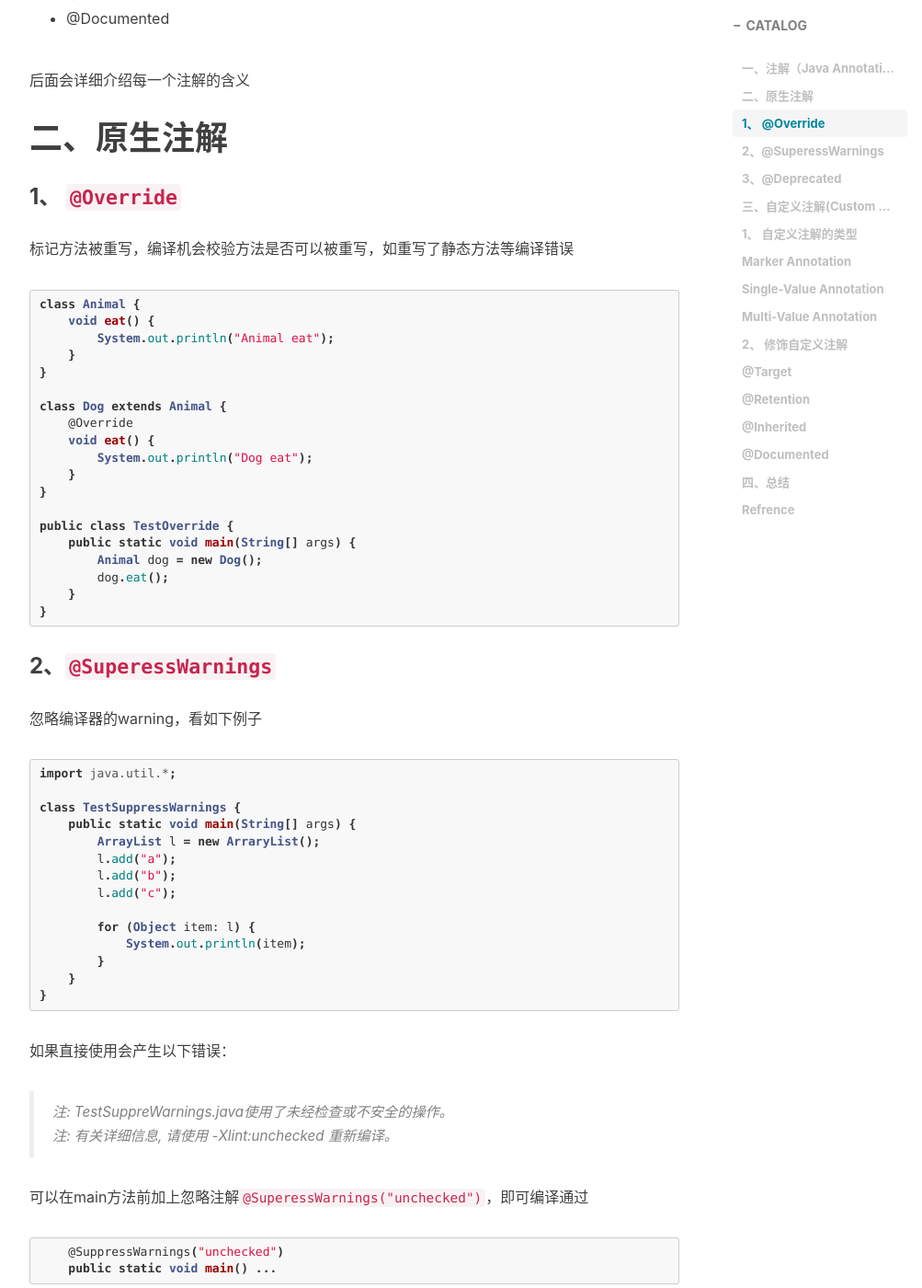
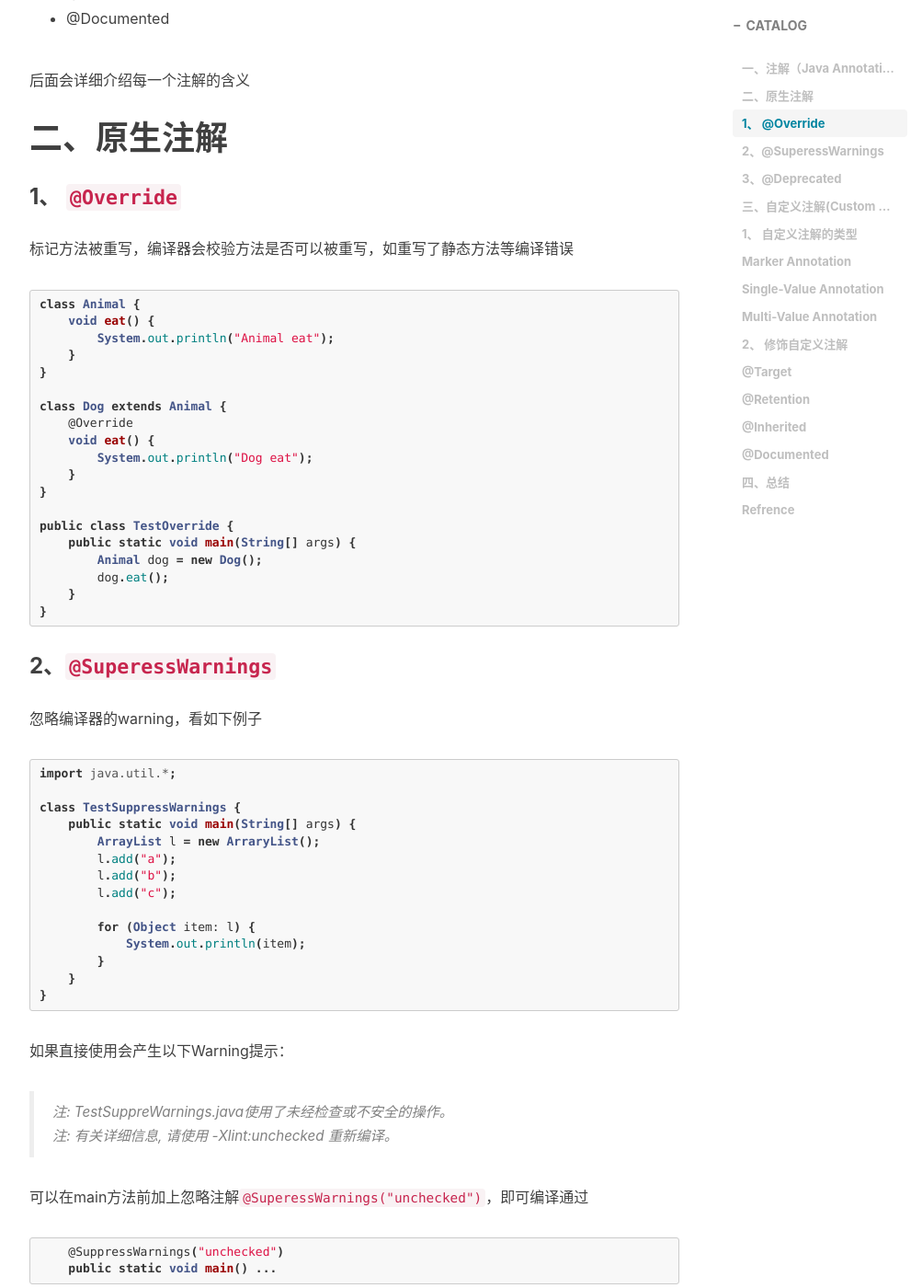
Before and after one commit to ashtongao/ashtongao.github.io, a Jekyll site: the page built from _posts/2019-02-01-详解Annotation的使用.md, in a window 1280 px wide and 1400 px high, scrolled down 1067 px. Shown: the whole window at 92% size, without its empty margins (233-1236 px from the left). Built offline with Jekyll 4.4.1, drawn with Linux system fonts in a browser that asks for light colours; nearby versions of some CDN libraries; comment, search, counter and statistics services are not loaded.

Commit message:
feat: saved

````diff
--- a/_posts/2019-02-01-详解Annotation的使用.md
+++ b/_posts/2019-02-01-详解Annotation的使用.md
@@ -38,7 +38,7 @@ Java Annotaion 从JDK 5.0引入，原生只有三个注解，但是可以自定
 
 ### 1、 `@Override`
 
-标记方法被重写，编译机会校验方法是否可以被重写，如重写了静态方法等编译错误
+标记方法被重写，编译器会校验方法是否可以被重写，如重写了静态方法等编译错误
 
 ```java
 class Animal {
@@ -83,7 +83,7 @@ class TestSuppressWarnings {
 }
 ```
 
-如果直接使用会产生以下错误：
+如果直接使用会产生以下Warning提示：
 
 > 注: TestSuppreWarnings.java使用了未经检查或不安全的操作。
 >
````
Also changed, not shown: package.json (+7 -7 lines), 1 other file.
